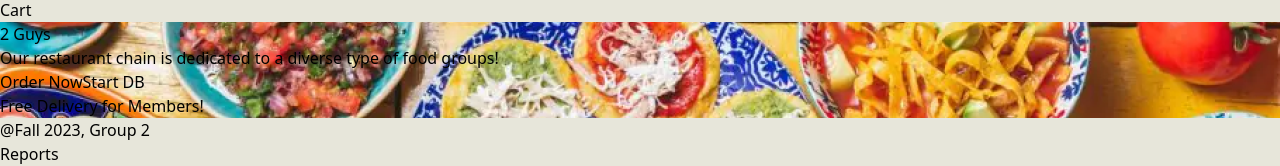
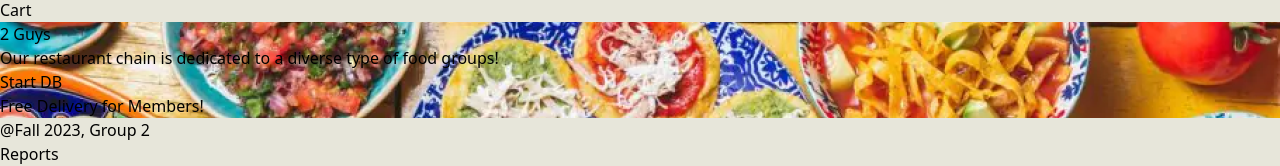
Before and after one commit to ujwal2003/DB-Team02-WebApp, a React (Vite) app in the folder client/: page /home in a window 1280 px wide. Shown: the part 192-358 px from the top of the page. Built offline with nearby package versions, Linux system fonts and the light colour scheme.

Commit message:
removed blank features

```diff
--- a/client/src/pages/Home.jsx
+++ b/client/src/pages/Home.jsx
@@ -21,7 +21,7 @@ function Home() {
         <div className="bg-white py-14 px-40 bg-opacity-70">
           <h1 className="text-7xl font-bold text-[#05204A] mb-4">2 Guys</h1>
           <p className="text-xl text-[#05204A] mb-8">Our restaurant chain is dedicated to a diverse type of food groups!</p>
-          <button onClick={() => window.location.href = '/Locations'} className="bg-[#537D8D] px-4 py-2 text-white rounded">Order Now</button>
+          {/* <button onClick={() => window.location.href = '/Locations'} className="bg-[#537D8D] px-4 py-2 text-white rounded">Order Now</button> */}
           <button onClick={initializeDB} className="bg-[#05204A] px-4 py-2 text-white mt-4 rounded">Start DB</button>
           <p className="text-gray-400 mt-4">Free Delivery for Members!</p>
         </div>
--- a/client/src/pages/ManageAccount.jsx
+++ b/client/src/pages/ManageAccount.jsx
@@ -50,21 +50,21 @@ function ManageAccount() {
     <div className="flex">
       <div className="bg-[#9DC087] w-1/8 p-8">
         <ul>
-          <li className="mb-4">
+          {/* <li className="mb-4">
             <Link to="/AboutMe" className="text-[#05204A] font-bold">
               About Me
             </Link>
-          </li>
+          </li> */}
           <li className="mb-4">
             <Link to="/OrderHistory" className="text-[#05204A] font-bold">
               Order History
             </Link>
           </li>
-          <li className="mb-4">
+          {/* <li className="mb-4">
             <Link to="/Membership" className="text-[#05204A] font-bold">
               Membership
             </Link>
-          </li>
+          </li> */}
           {/* Add more navigation links as needed */}
         </ul>
       </div>
```
